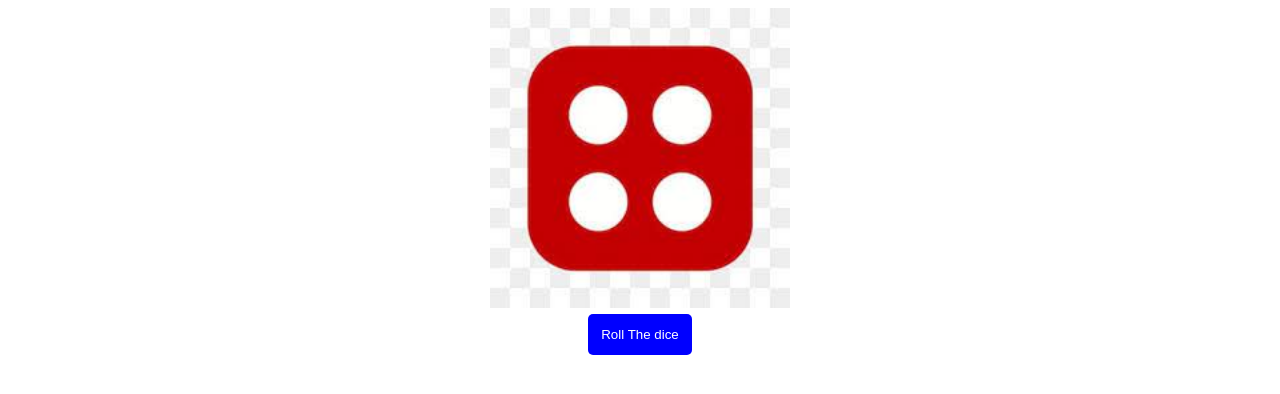
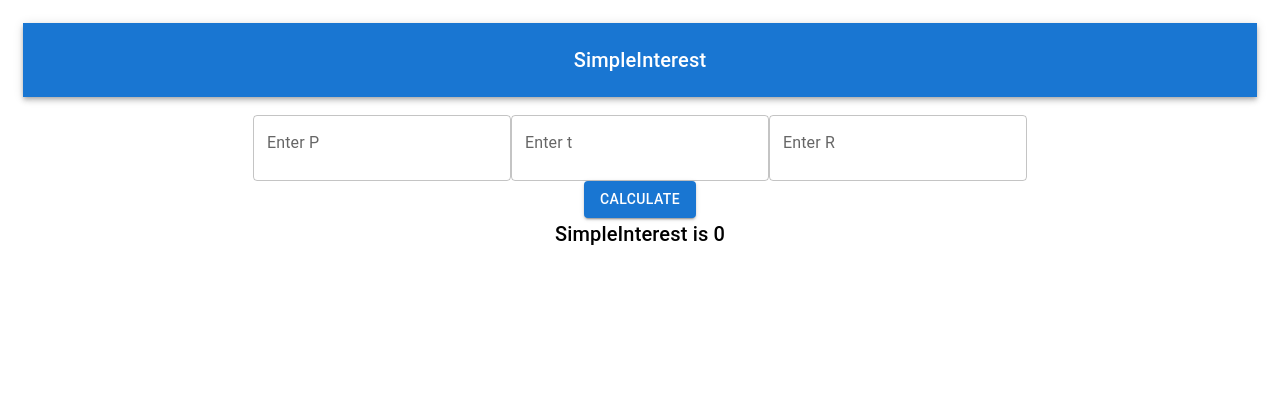
Before and after one commit to sebika123/reactjslearn, a React (Create React App) app: page / in a window 1280 px wide. Shown: the top 394 px of the page. Built offline with nearby package versions, Linux system fonts and the light colour scheme.

Commit message:
calculation of Si done

```diff
--- a/package.json
+++ b/package.json
@@ -5,6 +5,7 @@
   "dependencies": {
     "@emotion/react": "^11.11.1",
     "@emotion/styled": "^11.11.0",
+    "@mui/icons-material": "^5.11.16",
     "@mui/material": "^5.13.5",
     "@testing-library/jest-dom": "^5.16.5",
     "@testing-library/react": "^13.4.0",
--- a/src/App.js
+++ b/src/App.js
@@ -41,25 +41,84 @@
 
 //Dice roller
 
+// import React,{useState} from 'react';
+// import './style.css';
+// const App=()=> {
+//     const [diceNumber,setDiceNumber]=useState(4)
+
+//     const refreshDice=()=>{
+//       const ranno=Math.floor(Math.random()*6)+1;
+//       setDiceNumber(ranno);
+
+//     }
+//   return (
+//     <div>
+//        <center> <img width={300} height={300} src={require(`./images/${diceNumber}.jpg`)} alt="dice"/><br></br>
+//        <button  onClick ={()=> { refreshDice()
+//        }}
+//        className="button">Roll The dice</button>
+//        </center>
+//     </div>
+//   )
+// }
+
+// export default App;
+
+
+
+//calculator for simpole interest
 import React,{useState} from 'react';
+//import * as React from 'react';
+import AppBar from '@mui/material/AppBar';
+import Box from '@mui/material/Box';
+import Toolbar from '@mui/material/Toolbar';
+import Typography from '@mui/material/Typography';
+import Button from '@mui/material/Button';
+import TextField from '@mui/material/TextField';
 import './style.css';
-const App=()=> {
-    const [diceNumber,setDiceNumber]=useState(4)
 
-    const refreshDice=()=>{
-      const ranno=Math.floor(Math.random()*6)+1;
-      setDiceNumber(ranno);
 
-    }
-  return (
-    <div>
-       <center> <img width={300} height={300} src={require(`./images/${diceNumber}.jpg`)} alt="dice"/><br></br>
-       <button  onClick ={()=> { refreshDice()
-       }}
-       className="button">Roll The dice</button>
-       </center>
-    </div>
-  )
-}
 
+const App=()=>{
+  const[P,setP]=useState(0)
+  const[T,setT]=useState(0)
+  const[R,setR]=useState(0)
+  const[Si,setSi]=useState(0)
+
+  const Calculate=()=>{
+
+   setSi((P*T*R)/100);
+
+  }
+
+return (
+<div className="div">
+<Box sx={{ flexGrow: 1 }}>
+      <AppBar position="static">
+        <Toolbar>
+
+          <Typography variant="h6" component="div" sx={{ flexGrow: 1 }}>
+            SimpleInterest
+          </Typography>
+
+        </Toolbar>
+      </AppBar>
+      <br></br>
+      <TextField onChange={(event)=>setP(event.target.value)} id="outlined-basic" label="Enter P" variant="outlined" />
+      <TextField onChange={(event)=>setT(event.target.value)} id="outlined-basic" label="Enter t" variant="outlined" />
+      <TextField onChange={(event)=>setR(event.target.value)} id="outlined-basic" label="Enter R" variant="outlined" />
+
+    <br>
+    </br>
+    <Button onClick={()=>{
+      Calculate()
+    }} variant="contained">Calculate</Button>
+    <br>
+    </br>
+    <Typography variant="h6" gutterBottom>
+       SimpleInterest is {Si}
+      </Typography>
+    </Box>
+</div>
+)}
 export default App;
--- a/src/style.css
+++ b/src/style.css
@@ -40,4 +40,5 @@ div{
 
 div{
     text-align: center;
+    Padding:5px;
 }
```
Also changed, not shown: src/index.js (+12 -2 lines), 1 other file (tests, documents, lock files or other folders).
